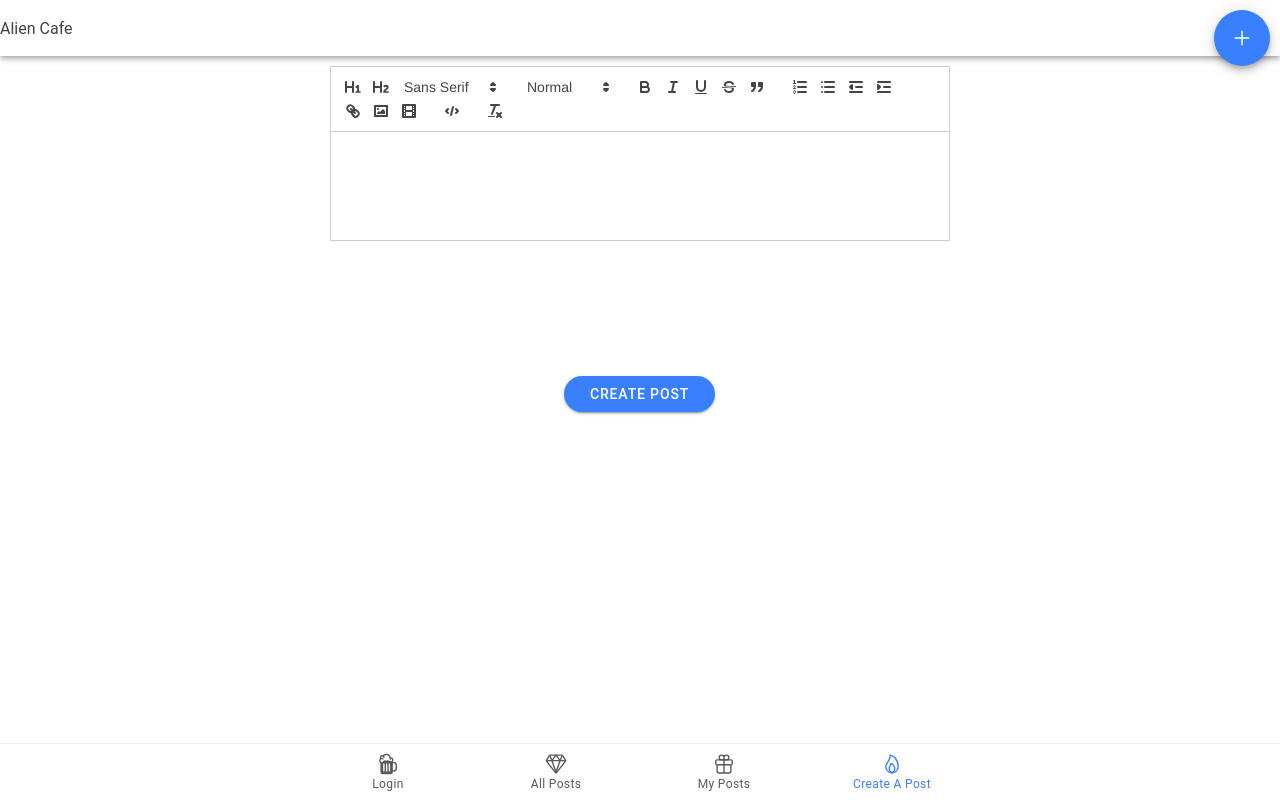
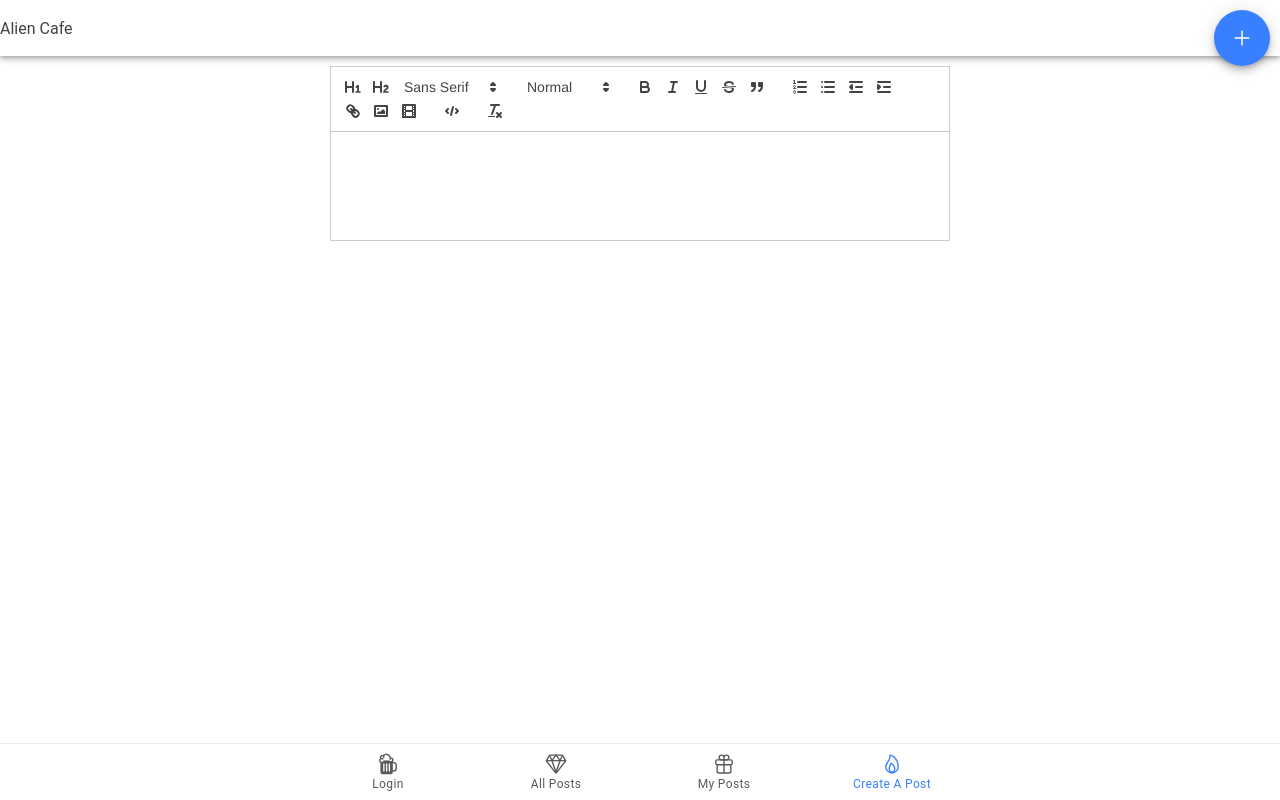
Before and after one commit to AlienServices/AlienCafe-React-Ionic, a React (Vite) app: page /create in a window 1280 px wide. Built offline with nearby package versions, Linux system fonts and the light colour scheme.

Commit message:
invisible bug in prod

```diff
--- a/src/pages/Create.tsx
+++ b/src/pages/Create.tsx
@@ -77,7 +77,7 @@ const Create: React.FC = () => {
 
 
     return (
-        <IonPage>
+        <IonContent>
             <IonHeader>
                 <IonToolbar>Alien Cafe</IonToolbar>
             </IonHeader>
@@ -90,7 +90,7 @@ const Create: React.FC = () => {
                     setValue('')
                 }}>Create Post</IonButton>
             </div>
-        </IonPage>
+        </IonContent>
 
     );
 }
```
